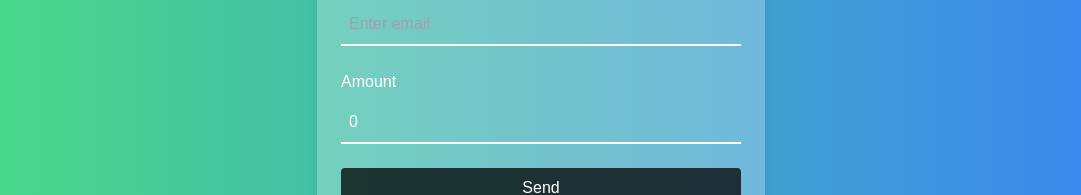
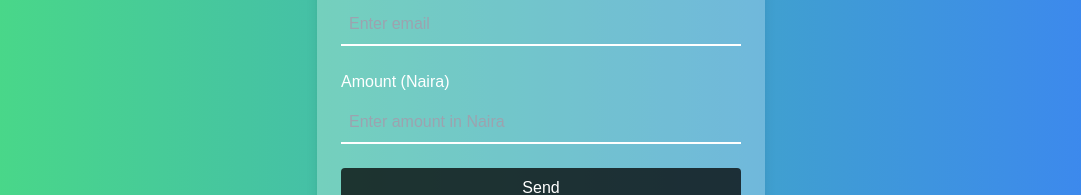
Before and after one commit to victory1069/finalproj, a React (Vite) app in the folder finalproj-frontend/: page /transfer in a window 1280 px wide. Shown: the part 341-536 px from the top of the page, without its empty margins (99-1180 px from the left). Built offline with nearby package versions, Linux system fonts and the light colour scheme; no server answers; sample sign-in values are in the browser's storage.

Commit message:
feat: new updates

```diff
--- a/finalproj-frontend/src/Comp/Transfer.jsx
+++ b/finalproj-frontend/src/Comp/Transfer.jsx
@@ -1,4 +1,4 @@
-import React, { useEffect, useState } from "react";
+import React, { useState } from "react";
 import { FiArrowLeft } from "react-icons/fi";
 import { useNavigate } from "react-router-dom";
 import axios from "../axiosConifg";
@@ -6,7 +6,7 @@ import { useUser } from "../contexts/UserContext";
 
 const Transfer = () => {
   const [email, setEmail] = useState("");
-  const [amount, setAmount] = useState(0);
+  const [amount, setAmount] = useState("");
   const { user } = useUser();
   const navigate = useNavigate();
 
@@ -21,9 +21,9 @@ const Transfer = () => {
       return;
     }
     try {
-      res = await axios.post(
+      const res = await axios.post(
         "/payment/transfer-to-user",
-        { amount: parseFloat(amount), email },
+        { amount: parseFloat(amount) * 100, email }, // Convert Naira to Kobo
         {
           headers: {
             "x-auth-token": user._id,
@@ -49,7 +49,7 @@ const Transfer = () => {
         </div>
         <form onSubmit={handleSubmit} className="space-y-6">
           <div className="relative">
-            <label htmlFor="amount" className="block text-white text-left mb-2">
+            <label htmlFor="email" className="block text-white text-left mb-2">
               Email
             </label>
             <input
@@ -64,12 +64,12 @@ const Transfer = () => {
           </div>
           <div className="relative">
             <label htmlFor="amount" className="block text-white text-left mb-2">
-              Amount
+              Amount (Naira)
             </label>
             <input
               type="number"
               id="amount"
-              placeholder="Enter amount"
+              placeholder="Enter amount in Naira"
               className="w-full bg-transparent border-b-2 border-white text-white p-2 focus:outline-none focus:border-blue-300"
               value={amount}
               onChange={(e) => setAmount(e.target.value)}
--- a/finalproj-frontend/src/Comp/Wallet.jsx
+++ b/finalproj-frontend/src/Comp/Wallet.jsx
@@ -1,35 +1,39 @@
-import React, { useState } from 'react';
-import { useNavigate } from 'react-router-dom';
-import { FiCreditCard, FiArrowRight, FiArrowLeft } from 'react-icons/fi';
-import { useUser } from '../contexts/UserContext';
-import axiosInstance from '../axiosConifg';
+import React, { useState } from "react";
+import { useNavigate } from "react-router-dom";
+import { FiArrowRight, FiArrowLeft } from "react-icons/fi";
+import { useUser } from "../contexts/UserContext";
+import axiosInstance from "../axiosConifg";
+import { formatCurrency } from "../utilities";
 
 const Wallet = () => {
-    const { user } = useUser()
-    const [amount, setAmount] = useState('');
+  const { user } = useUser();
+  const [amount, setAmount] = useState("");
   const navigate = useNavigate();
 
   const handleSubmit = (e) => {
     e.preventDefault();
 
     let handler = PaystackPop.setup({
-            key: 'pk_test_31f7956563c471afc54134f22435bff182b71bc6', // Replace with your public key
+      key: "pk_test_31f7956563c471afc54134f22435bff182b71bc6", // Replace with your public key
       email: user.email,
       amount: amount * 100,
       onClose: function () {
-                alert('Payment Window closed.');
+        alert("Payment Window closed.");
       },
       callback: function (response) {
-                let message = 'Payment complete! Reference: ' + response.reference;
-                alert("done")
-                axiosInstance.post('/payment/verify', { reference: response.reference }).then((res => {
-                    console.log(res)
+        let message = "Payment complete! Reference: " + response.reference;
+        alert("done");
+        axiosInstance
+          .post("/payment/verify", { reference: response.reference })
+          .then((res) => {
+            console.log(res);
             alert(message);
-                })).catch(err => {
-                    console.error(err)
-                    console.alert("Could not verify payment")
           })
-            }
+          .catch((err) => {
+            console.error(err);
+            console.alert("Could not verify payment");
+          });
+      },
     });
 
     handler.openIframe();
@@ -38,7 +42,6 @@ const Wallet = () => {
 
   return (
     <div className="flex flex-col items-center justify-center min-h-screen bg-gradient-to-r from-green-400 to-blue-500 text-white font-agrandir">
-
       <main className="text-center p-6 w-full max-w-md bg-white bg-opacity-25 rounded-lg shadow-lg">
         <div className="flex items-center justify-between mb-8">
           <button
@@ -49,15 +52,35 @@ const Wallet = () => {
           </button>
           <div className="text-3xl" />
         </div>
-                {user ?
+        {user ? (
           <>
-                        <h1 className="text-3xl font-bold mb-8 text-white">Wallet - {user.name}</h1>
-                        <div className="text-left">Wallet address (email): <span className='text-black'>{user.email}</span></div>
-                        <div className="text-left">Current Balance: <span className='text-black'><span className='line-through'>N</span>{(user.walletBalance / 100).toFixed(2)} </span></div>
+            <h1 className="text-3xl font-bold mb-8 text-white">
+              Wallet - {user.name}
+            </h1>
+            <div className="text-left">
+              Wallet address (email):{" "}
+              <span className="text-black">{user.email}</span>
+            </div>
+            <div className="text-left">
+              Current Balance:{" "}
+              <span className="text-black">
+                <span className="line-through"></span>
+                {formatCurrency(user.walletBalance / 100)}
+              </span>
+            </div>
 
-                        <form onSubmit={handleSubmit} id="paymentForm" className="mt-10 mb-10 space-y-6">
+            <form
+              onSubmit={handleSubmit}
+              id="paymentForm"
+              className="mt-10 mb-10 space-y-6"
+            >
               <div className="relative">
-                                <label htmlFor="amount" className="block text-white text-left mb-2">Load Wallet</label>
+                <label
+                  htmlFor="amount"
+                  className="block text-white text-left mb-2"
+                >
+                  Load Wallet
+                </label>
                 <input
                   type="number"
                   id="amount"
@@ -76,13 +99,13 @@ const Wallet = () => {
               </button>
             </form>
           </>
-                    :
-                    <div div className='text-black'>
+        ) : (
+          <div div className="text-black">
             Error loading user or you are not logged in
           </div>
-                }
-            </main >
-        </div >
+        )}
+      </main>
+    </div>
   );
 };
 
```
Lines whose indentation alone changed are shown as unchanged.
